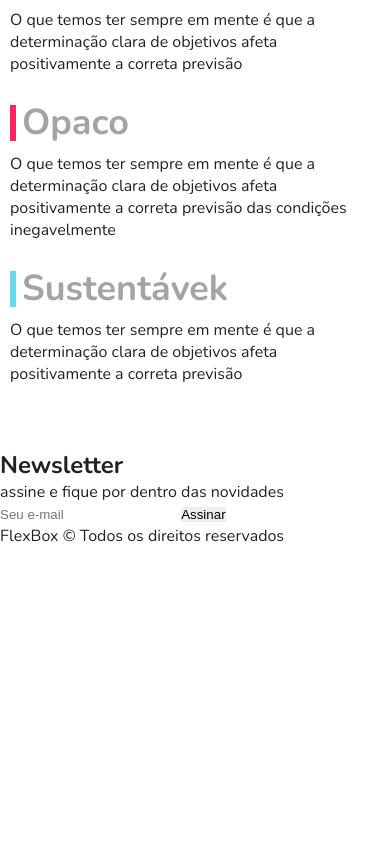
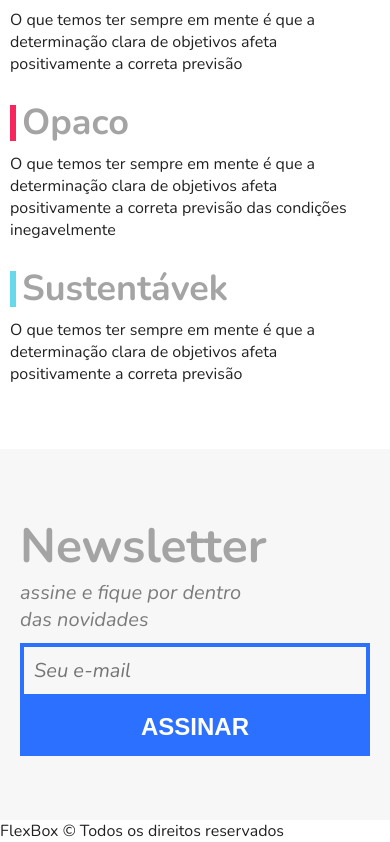
Before and after one commit to andersonwea/FlexBlog, a plain HTML site: page index.html in a window 390 px wide. Shown: the part 4826-5668 px from the top of the page. Before the commit the page ends 5373 px from the top, so only its background shows below. Drawn offline with nearby package versions, Linux system fonts and the light colour scheme.

Commit message:
ajustado os estilos e responsividade da seção newsletter

```diff
--- /dev/null
+++ b/css/home/newsletter.css
@@ -0,0 +1,64 @@
+.newsletter {
+  background: #f7f7f7;
+  padding: 64px calc((100% - 960px)/2);
+  display: flex;
+  flex-wrap: wrap;
+}
+
+.newsletter-info {
+  flex: 1 1 260px;
+  margin: 0 20px;
+}
+
+.newsletter-info > h1 {
+  font-size: 3rem;
+  color: #a4a4a4;
+}
+
+.newsletter-info > p {
+  font-size: 1.25rem;
+  font-style: italic;
+  max-width: 230px;
+  color: #7c7c7c;
+  margin-bottom: 10px;
+}
+
+.newsletter > form {
+  flex: 2 1 260px;
+  margin: 0 20px;
+  align-self: center;
+  display: flex;
+  flex-wrap: wrap;
+}
+
+.newsletter > form input {
+  flex: 3 1 200px;
+  font-size: 1.25rem;
+  color: #7c7c7c;
+  font-style: italic;
+  font-family: 'Nunito', sans-serif;
+  border: 4px solid #2c70ff;
+  background: transparent;
+  padding: 10px;
+  margin: 0;
+  border-radius: 0;
+}
+
+.newsletter > form button {
+  flex: 1 1 200px;
+  font-size: 2.25rem;
+  font-weight: bold;
+  text-transform: uppercase;
+  background: #2c70ff;
+  color: white;
+  margin: 0;
+  cursor: pointer;
+  border: none;
+  padding: 15px 10px;
+}
+
+@media (max-width: 600px) {
+  .newsletter > form button {
+    font-size: 1.5rem;
+  }
+}
--- a/css/style.css
+++ b/css/style.css
@@ -5,3 +5,4 @@
 @import './home/product.css';
 @import './home/price.css';
 @import './home/qualities.css';
+@import './home/newsletter.css';
--- a/index.html
+++ b/index.html
@@ -156,7 +156,7 @@
 
   <section class="newsletter" aria-label="Newsletter">
     <div class="newsletter-info">
-      <h2>Newsletter</h2>
+      <h1>Newsletter</h1>
       <p>assine e fique por dentro das novidades</p>
     </div>
     <form>
```
